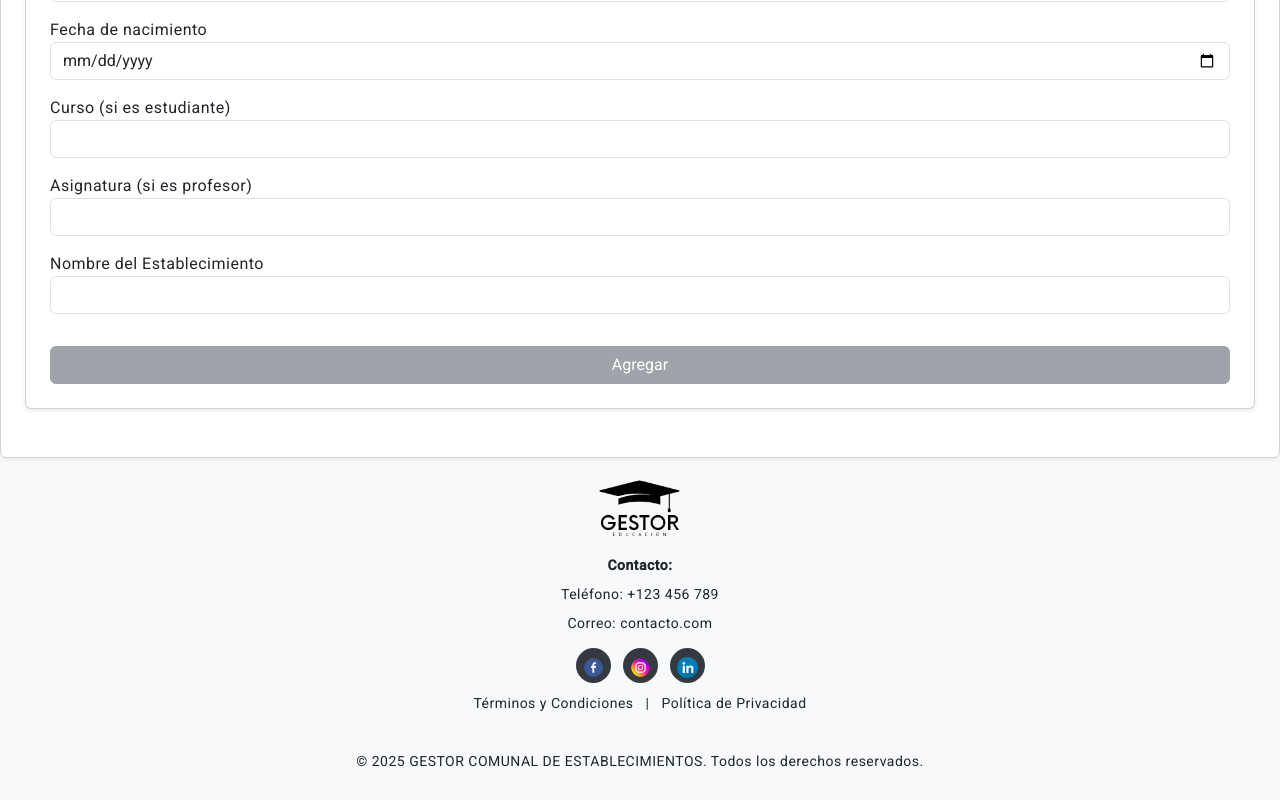
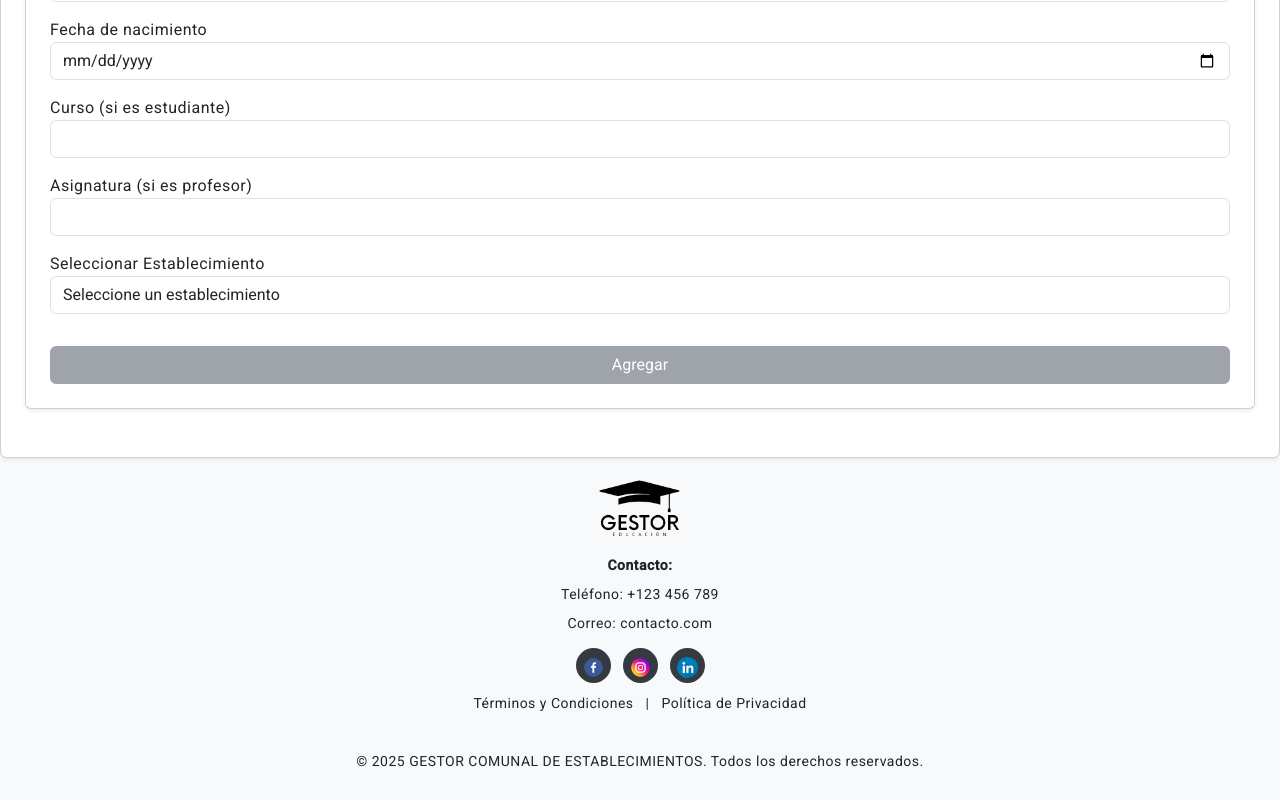
Before and after one commit to J0seFY/monosGPS-docker, an Angular app in the folder frontend/: page /buscarPersonas in a window 1280 px wide. Shown: the part 874-1674 px from the top of the page. Built offline with nearby package versions, Linux system fonts and the light colour scheme.

Commit message:
colegio modificado

```diff
--- a/frontend/src/app/components/agregar-persona/agregar-persona.component.html
+++ b/frontend/src/app/components/agregar-persona/agregar-persona.component.html
@@ -63,8 +63,13 @@
 
       <!-- Establecimiento -->
       <div class="form-group mb-3">
-        <label>Nombre del Establecimiento</label>
-        <input type="text" [(ngModel)]="persona.establecimiento" name="establecimiento" class="form-control" required />
+        <label>Seleccionar Establecimiento</label>
+        <select [(ngModel)]="persona.establecimiento" name="establecimiento" class="form-control" required>
+          <option value="">Seleccione un establecimiento</option>
+          <option *ngFor="let colegio of colegios" [value]="colegio.id">
+            {{ colegio.nombre }}
+          </option>
+        </select>
       </div>
 
       <!-- Botón -->
--- a/frontend/src/app/components/agregar-persona/agregar-persona.component.ts
+++ b/frontend/src/app/components/agregar-persona/agregar-persona.component.ts
@@ -22,6 +22,15 @@ export class AgregarPersonaComponent {
   };
 
   mensaje: string = '';
+
+  // Lista de colegios con ID y nombre
+  colegios = [
+    { id: 1, nombre: 'Colegio Concepcion' },
+    { id: 2, nombre: 'Liceo Técnico Industrial' },
+    { id: 3, nombre: 'Colegio Santa Maria' },
+    { id: 4, nombre: 'Colegio Chillan' },
+    { id: 5, nombre: 'Colegio Alemán' },
+  ];
 
   constructor(private http: HttpClient, private personaService: PersonaService) { }
 
```
